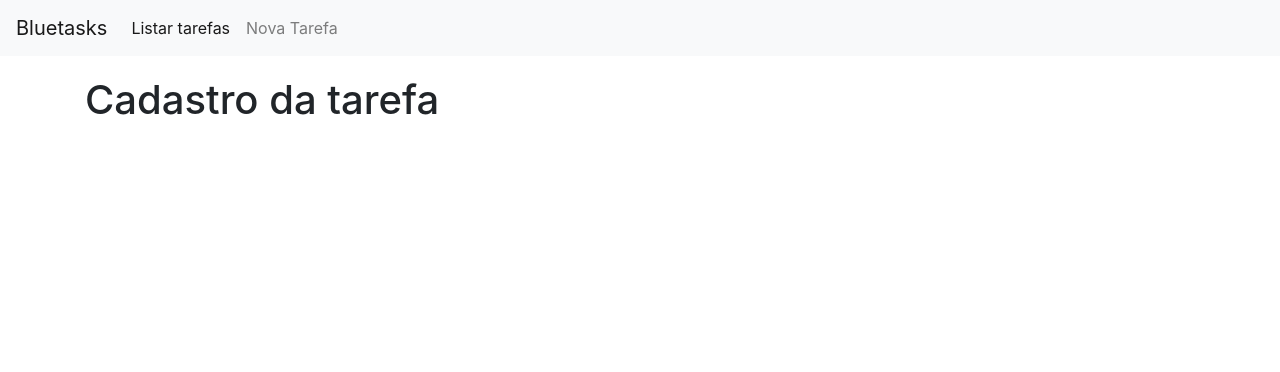
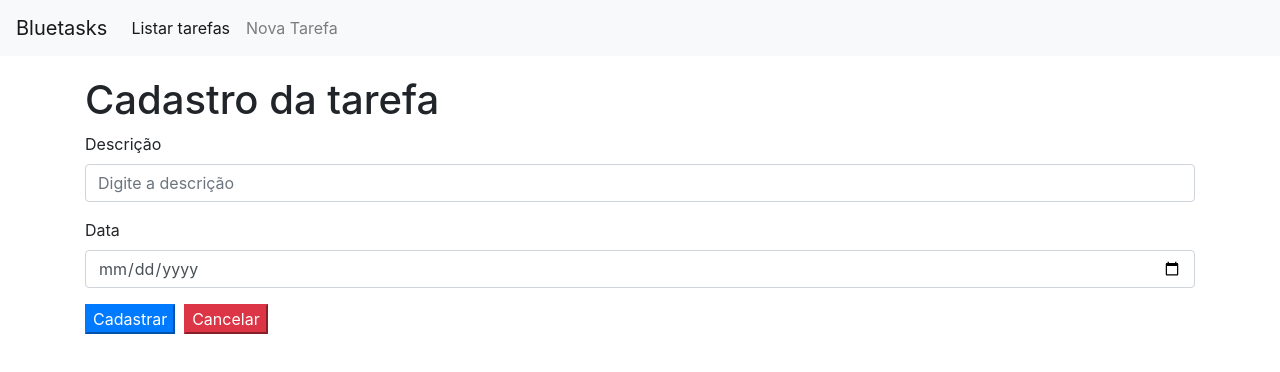
Before and after one commit to lucasengcomp/bluetasks, a React (Create React App) app in the folder bluetasks-frontend/bluetasks-frontend/: page /form in a window 1280 px wide. Shown: the top 372 px of the page. Built offline with nearby package versions, Linux system fonts and the light colour scheme.

Commit message:
Tratamento de load de dados

```diff
--- a/bluetasks-frontend/bluetasks-frontend/src/components/TaskForm.js
+++ b/bluetasks-frontend/bluetasks-frontend/src/components/TaskForm.js
@@ -1,10 +1,63 @@
-import React, { Component } from 'react';
+import React, { Component } from "react";
 
 class TaskForm extends Component {
+  constructor(props) {
+    super(props);
+
+    this.state = {
+      task: {
+        id: 0,
+        description: "",
+        whenToDo: "",
+      },
+    };
+
+    this.onSubmitHandler = this.onSubmitHandler.bind(this);
+    this.onInputChangeHandler = this.onInputChangeHandler.bind(this);
+  }
+
+  onSubmitHandler(event) {
+    event.preventDefault();
+    alert("entrou aqui");
+  }
+
+  onInputChangeHandler(event) {
+    console.log(event);
+  }
+
   render() {
     return (
       <div>
         <h1>Cadastro da tarefa</h1>
+        <form onSubmit={this.onSubmitHandler}>
+          <div className="form-group">
+            <label htmlFor="description">Descrição</label>
+            <input
+              type="text"
+              className="form-control"
+              name="description"
+              placeholder="Digite a descrição"
+              onChange={this.onInputChangeHandler}
+            />
+          </div>
+          <div className="form-group">
+            <label htmlFor="whenToDo">Data</label>
+            <input
+              type="date"
+              className="form-control"
+              name="whenToDo"
+              placeholder="Informe a data"
+              onChange={this.onInputChangeHandler}
+            />
+          </div>
+          <button type="submit" className="btn-primary">
+            Cadastrar
+          </button>
+          &nbsp;&nbsp;
+          <button type="button" className="btn-danger">
+            Cancelar
+          </button>
+        </form>
       </div>
     );
   }
```
